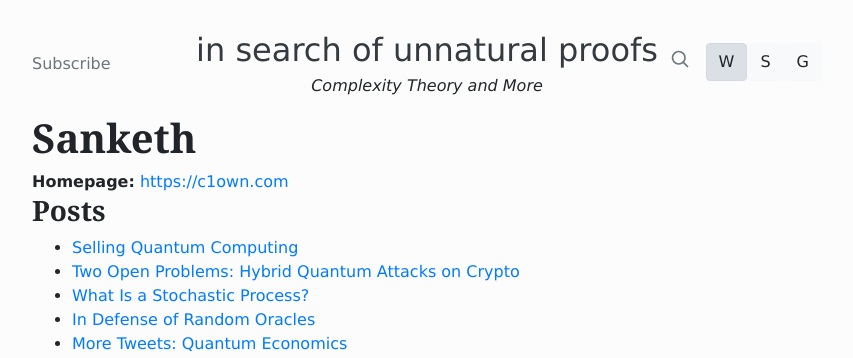
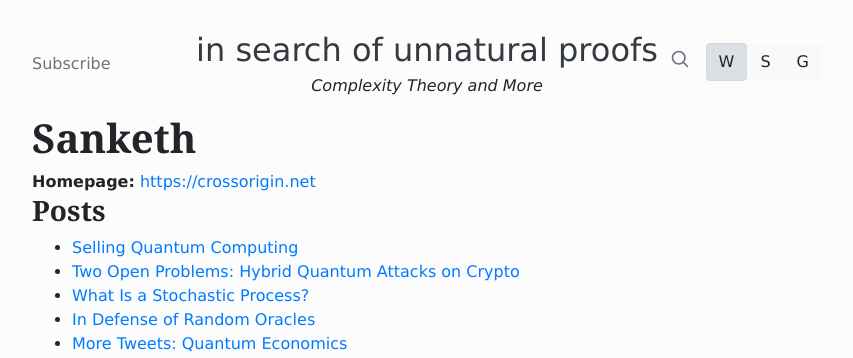
Before and after one commit to unnatural-proofs/unnatural-proofs.github.io, a Jekyll site: the page built from _authors/sanketh.md, in a window 1280 px wide. Shown: the top 358 px of the page, without its empty margins (213-1066 px from the left). Built offline with Jekyll 4.4.1, drawn with Linux system fonts in a browser that asks for light colours; nearby versions of some CDN libraries; part of the change alters nothing that is shown.

Commit message:
update gems, update my website, and reformat a file

```diff
--- a/_authors/sanketh.md
+++ b/_authors/sanketh.md
@@ -1,5 +1,5 @@
 ---
 short_name: sanketh
 name: Sanketh
-homepage: https://c1own.com
+homepage: https://crossorigin.net
 ---
```
Also changed, not shown: Gemfile.lock, _posts/2018/2018-10-21-a-question-about-quantum-advice.md (line endings or trailing spaces), 1 other file.
